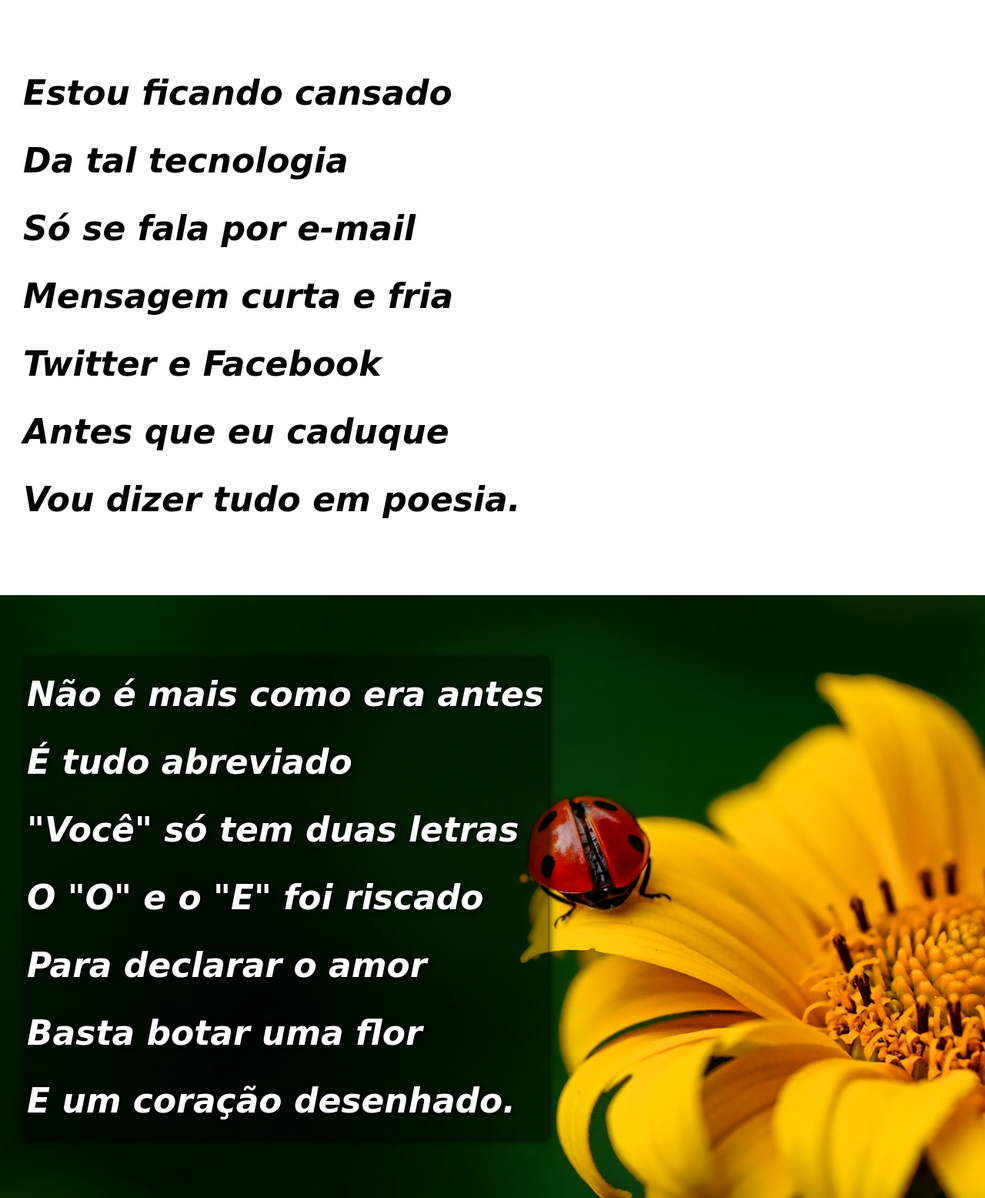
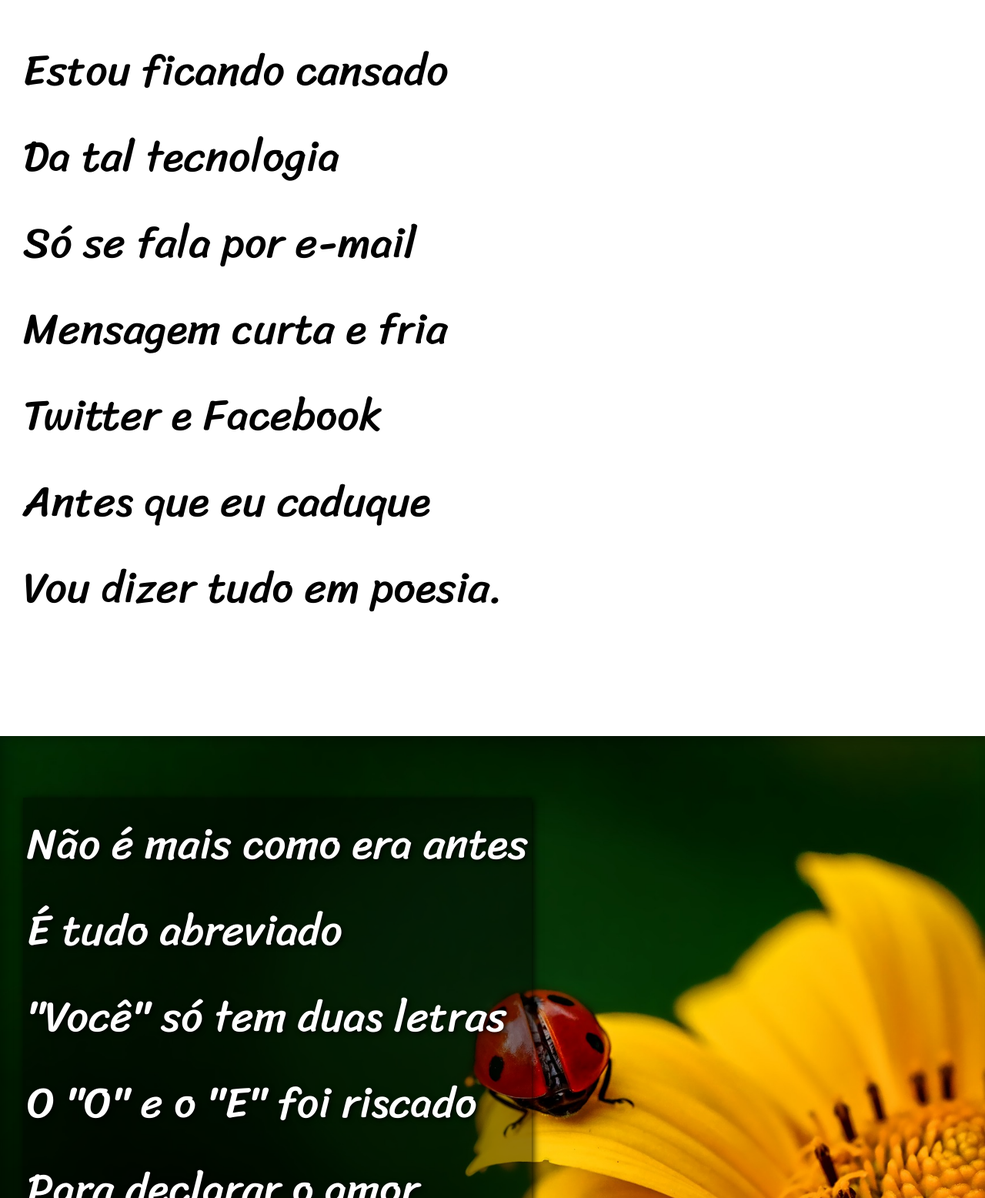
Before and after one commit to CuaCauu/projeto-cordel, a plain HTML site: page index.html in a window 1280 px wide. Shown: the part 324-1880 px from the top of the page at 77% size. Drawn offline with Linux system fonts and the light colour scheme.

Commit message:
concluido :+1:

```diff
--- a/index.html
+++ b/index.html
@@ -12,7 +12,7 @@
         <p>Por<a href="https://www.recantodasletras.com.br/poesias/3186743" target="_blank"> Milton Duarte</a></p>
     </header>
         <section>
-            <p class="letras">
+            <p>
                 Estou ficando cansado <br>
                 Da tal tecnologia <br>
                 Só se fala por e-mail <br>
@@ -24,7 +24,7 @@
         </section>
 
         <section class="imagem" id="img01">
-                <p class="letras">
+                <p>
                     Não é mais como era antes <br>
                     É tudo abreviado <br>
                     "Você" só tem duas letras <br>
@@ -36,7 +36,7 @@
         </section>
 
         <section>
-            <p class="letras">
+            <p>
                 Arroba agora não pesa <br>
                 É parte de um endereço <br>
                 Ponto final nem se usa <br>
@@ -49,7 +49,7 @@
         </section>
 
         <section>
-            <p class="letras">
+            <p>
                 Pra piorar a linguagem <br>
                 O emoticom é um risco <br>
                 Tem símbolo para tudo <br>
@@ -61,7 +61,7 @@
         </section>
 
         <section class="imagem" id="img02">
-                <p class="letras">
+                <p>
                     Tenho saudade das cartas <br>
                     Escritas com a própria mão <br>
                     Mandava no mês de Junho <br>
@@ -73,7 +73,7 @@
         </section>
 
         <section>
-            <p class="letras">
+            <p>
                 Agora, escrevo e envio <br>
                 A pessoa foi embora <br>
                 Abriu outro aplicativo <br>
@@ -85,7 +85,7 @@
         </section>
 
         <section>
-            <p class="letras">
+            <p>
                 Felizmente, pra orar <br>
                 Deus escuta todo mundo <br>
                 Se quiser, faça esse teste <br>
--- a/style.css
+++ b/style.css
@@ -4,6 +4,13 @@
     font-family: Grand;
     src: url(fontes/Mont-HeavyDEMO.otf) format('opentype');
     font-weight: normal;
+    font-style: normal;
+}
+
+@font-face {
+    font-family: Rabiscado;
+    src: url(fontes/Sriracha-Regular.ttf) format(truetype);
+    font-weight: 200;
     font-style: normal;
 }
 
@@ -14,30 +21,26 @@
 
 :root {
     --font00: 'Grand', sans-serif;
+    --font01: 'Rabiscado'
 }
 
-body {
+html, body {
     min-height: 100vh;
-    background-color: darkgray;
-    margin: 0px;
+    background-color: white;
+    font-family: Verdana, Geneva, Tahoma, sans-serif;
 }
 
 header {
     background-color: black;
     color: white;
-    font-size: 8vh;
     text-align: center;
-}
-
-header > p > a {
-    color: white;
-    text-decoration: none;
 }
 
 header > h1 {
     font-family: var(--font00);
-    padding: 50px 50px 30px 50px;
+    padding: 50px;
     font-variant: small-caps;
+    font-size: 10vh;
 }
 
 header > p {
@@ -48,32 +51,33 @@ header > p {
 }
 
 a {
+    color: white;
+    text-decoration: none;
     font-weight: 700;
+}
+
+a:hover {
+    text-decoration: underline;
 }
 
 section {
     padding-top: 10vh;
     padding-bottom: 10vh;
     padding-left: 30px;
-    margin: auto;
+    line-height: 2em;
 
-    line-height: 2em;
-    font-family: cursive, Verdana, Geneva, Tahoma, sans-serif;
-    font-size: 5.5vh;
-    font-style: italic;
-    font-weight: 700;
-
-    background-color: white;
+    font-family: var(--font01);
+    font-size: 7vh;
 }
 
+section > p {
+    padding-bottom: 1em;
+}
 
 section.imagem {
-    padding-top: 10vh;
-    padding-bottom: 10vh;
-    background-repeat: no-repeat;
-    background-position: left center;
+    box-shadow: inset 5px 5px 13px 0px rgba(0, 0, 0, 0.247);
+    background-attachment: fixed;
     background-size: cover;
-    background-attachment: fixed;
 }
 
 section.imagem > p {
@@ -81,7 +85,6 @@ section.imagem > p {
     box-shadow: rgba(0, 0, 0, 0.89) 2px 2px 10px;
     padding: 5px;
     background-color: rgba(0, 0, 0, 0.418);
-    padding: 5px;
 
     color: white;
     text-shadow: rgba(0, 0, 0, 0.877) 2px 2px 6px;
@@ -89,31 +92,24 @@ section.imagem > p {
 
 #img01 {
     background-image: url(imagens/background001.jpg);
-    background-position: righ center;
-    position: relative;
+    background-position: right center;
 }
 
 #img02 {
     background-image: url(imagens/background002.jpg);
-    background-position: right center;
-    position: relative;
 }
 
 footer {
     padding: 10px;
     background-color: black;
 
+    font-size: 2.8vh;
     color: white;
     text-align: center;
     font-family: Arial, Helvetica, sans-serif;
-    font-size: 1em;
 }
 
 footer > p > a {
     text-decoration: none;
     color: white;
 }
-
-a:hover {
-    text-decoration: underline;
-}
```
Also changed, not shown: fontes/OFL.txt (added), fontes/Sriracha-Regular.ttf (added).
